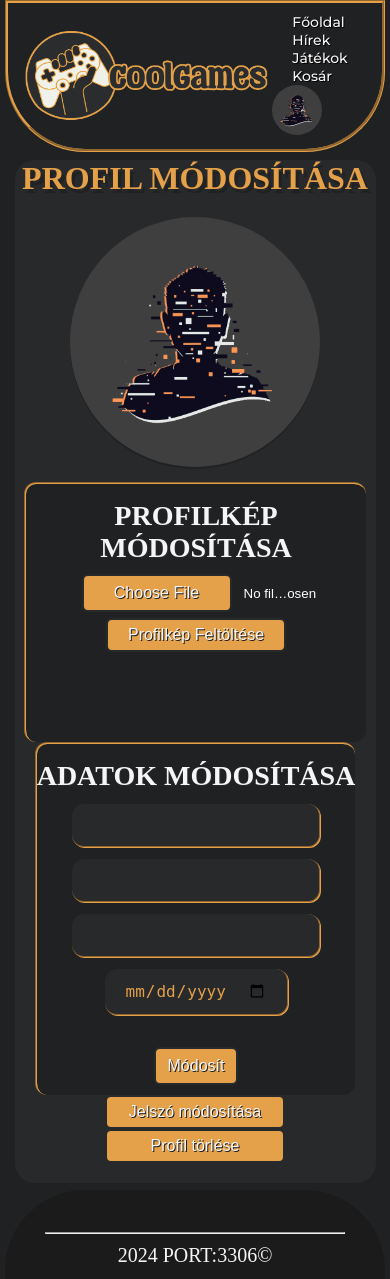
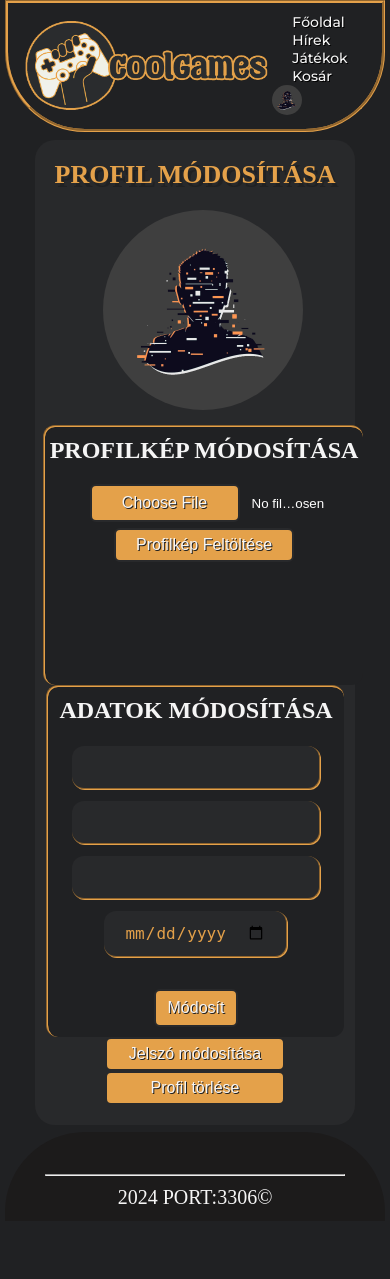
Before and after one commit to Bence2107/CoolGames, a PHP site: page /pages/profile/profile_edit.php in a window 390 px wide. After the commit the page ends 1204 px from the top, so only its background shows below. Run offline with PHP 8.4, Linux system fonts and the light colour scheme; the visitor is signed in with stand-in values (Sample User, id 1); data comes from the database, SQL or seed files in the repository; data that the repository does not hold is empty; some libraries are stand-ins or nearby versions.

Commit message:
Rework style.css

```diff
--- a/style/style.css
+++ b/style/style.css
@@ -65,13 +69,24 @@
 }
 header .navbar{
     list-style: none;
+    display: flex;
+    flex-wrap: wrap;
+    align-items: center;
 }
 header .navbar li{
-    display: inline-block; /*egymás mellé rakja a List Itemeket*/
     padding: 10px 20px;
+    text-align: center;
+    display: flex;
+    flex-wrap: wrap;
+    align-items: center;
 }
 
+header .navbar li p{
+   padding-left: 10px;
+}
 header .navbar li a{
+    display: flex;
+    align-items: center;
     font-family: "Montserrat", sans-serif;
     font-weight: 500;
     font-size: 20px;
@@ -256,7 +273,7 @@
 }
 
 /*Form-Box (Log-Reg)*/
-#form_box{
+#form_box, #form_box2{
     border-radius: 12px;
     text-align: center;
     min-height: 260px;
@@ -268,7 +285,7 @@
     margin-bottom: 20px;
 }
 
-#form_box h2{
+#form_box h2, #form_box2 h2{
     text-align: center;
     font-size: 28px;
     color: whitesmoke;
@@ -647,11 +666,16 @@
     align-items: center;
     justify-content: center;
 }
+.profile_pick_2{
+    width: 200px;
+    height: 200px;
+    border-radius: 50%;
+    margin: auto auto 15px;
+}
 .profile_pick_container .profile_pick{
     height: 250px;
     width: 250px;
     border-radius: 50%;
-    box-shadow: 0 2px #202123;
 }
 .profile_data_container{
     border-left: none;
@@ -749,18 +773,10 @@
     box-shadow:0 0 32px 5px rgba(252, 124, 124, 0.47);
     animation: fadeIn 0.3;
 }
-.profile_pick_2{
-    height: 250px;
-    width: 250px;
-    border-radius: 50%;
-    box-shadow: 0 2px #202123;
-    margin: auto auto 15px;
-}
 .header_avatar{
     width: 50px;
+    height: 50px;
     border-radius: 50%;
-    vertical-align: center;
-    horiz-align: center;
 }
 .header_avatar:hover{
     cursor: pointer;
@@ -873,15 +934,14 @@
     #game img{
         width: 200px;
     }
+    #game > iframe, div{
+        margin: 0 auto 0 auto;
+    }
     .game_buy_button{
         width: 100px;
     }
     .game_buy_button button{
         font-size: 16px;
-    }
-    .video{
-        width: 230px;
-        height: 180px;
     }
     .game_buy_sign {
         display: block;
@@ -918,51 +982,72 @@
         height: 100%;
         width: 100%;
     }
+    .header_avatar{
+        height: 30px;
+        width: 30px;
+    }
     .checkOut{
         width: fit-content;
         display: flex;
         flex-wrap: wrap;
-        padding: 0;
         justify-content: center;
     }
+    .checkOut hr{
+        display: none;
+    }
     .checkOut_item{
-        text-align: center;
-        width: 200px;
-        display: flex;
-        margin-top: 18px;
+        align-items: center;
+        justify-content: center;
         flex-wrap: wrap;
-        justify-content: center;
+        width: 80%;
+        height: fit-content;
+        margin: 18px 20px;
     }
-    .checkOut_item img{
-        display: block;
+    .checkOut_item a,
+    .checkOut_item p{
+        margin: 20px 12px 0 12px;
+        font-size: 14px;
+    }
+    .checkOut_item img {
+        border: 1px solid black;
         width: 150px;
+        margin: 0;
+        height: 220px;
     }
-    .checkOut_item a{
-        font-size: 20px;
-        margin-top: 10px;
+    .checkOut_item input[type="submit"]{
+        margin-top: 20px;
     }
-    .checkOut_item p{
-        width: fit-content;
-        padding-top: 1px;
-        display: block;
-        margin: auto;
-        text-align: center;
+    .checkOut_item a::after{
+        content: "\a";
+        white-space: pre;
     }
-    .checkOut_item button{
-        margin-top: 10px;
-    }
-    #buy p{
+    .action p{
         font-size: 30px;
     }
+    #cim{
+        font-size: 26px;
+        padding-top: 20px;
+    }
     #form_box{
-        width: fit-content;
+        width: max-content;
         margin:auto;
     }
     #form_box input{
         width: fit-content;
         margin: auto;
     }
-    .reg_successfull{
+    #form_box h2,
+    #form_box2 h2{
+        font-size: 24px;
+        padding: 10px 5px;
+    }
+    .successfull{
         padding: 20px;
     }
+    .empty_sign img{
+        width: 100px;
     }
+    .empty_sign h3 {
+        font-size: 14px;
+    }
+}
```
Also changed, not shown: other parts of style/style.css (+83 -26 lines). Lines whose indentation alone changed are shown as unchanged.
